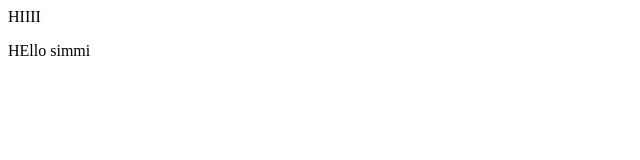
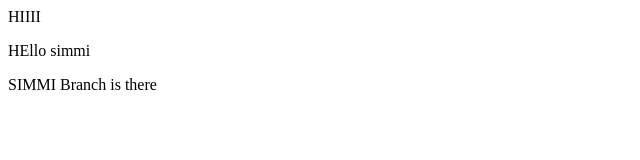
Before and after one commit to simmijai/Rise_Pathshala, a plain HTML site: page index.html in a window 1280 px wide. Shown: the whole page, without its empty margins (0-640 px from the left). Drawn offline with Linux system fonts and the light colour scheme.

Commit message:
Update index.html
add new p

```diff
--- a/index.html
+++ b/index.html
@@ -1,2 +1,3 @@
 <p>HIIII</p>
 <p> HEllo simmi </p>
+<p> SIMMI Branch is there</p>
```
